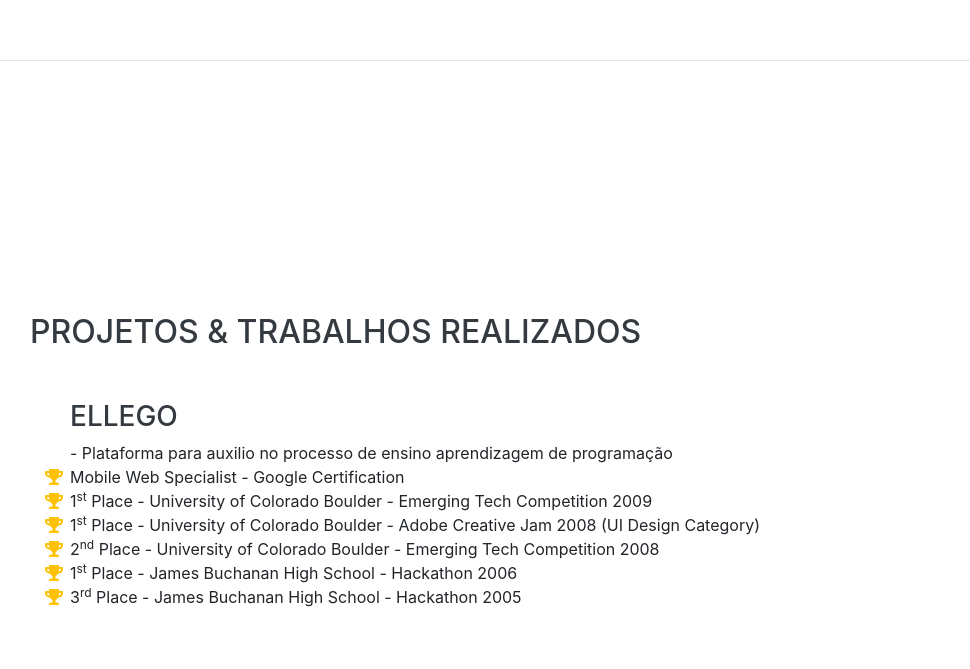
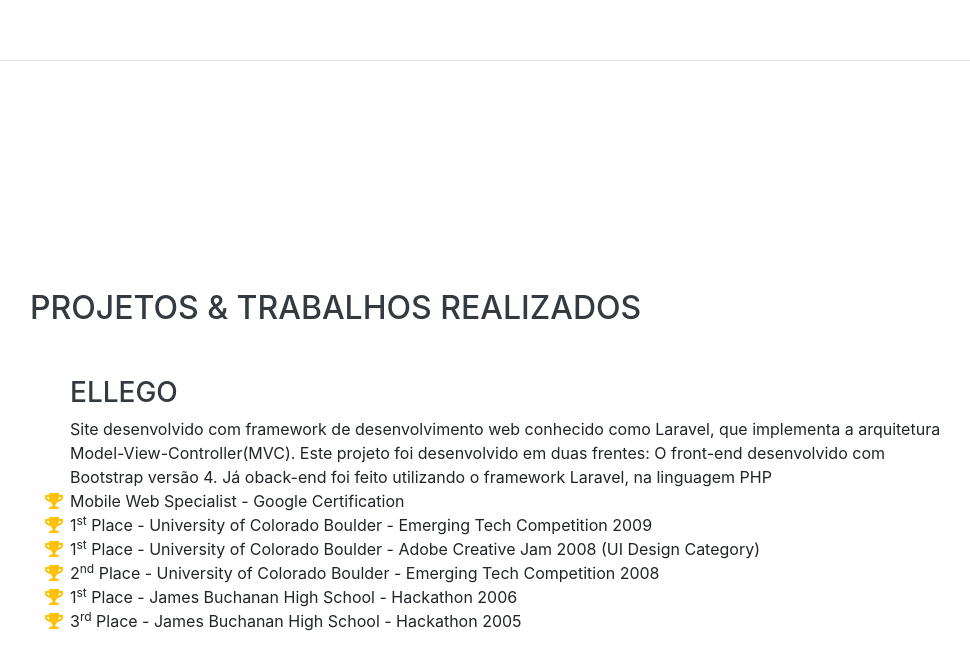
Before and after one commit to MaikonRodrigues/maikonrodrigues-github.io, a website with bundled scripts: page index.html in a window 1280 px wide. Shown: the part 4338-5007 px from the top of the page, without its empty margins (290-1260 px from the left). Built offline with nearby package versions, Linux system fonts and the light colour scheme; some icons are missing; a web font is replaced by a local one.

Commit message:
atualizando

```diff
--- a/index.html
+++ b/index.html
@@ -258,7 +258,9 @@
         <ul class="fa-ul mb-0">
           <li>
             <i class="fa-li fa  text-warning"></i>
-            <h3 class=" ">Ellego</h3> - Plataforma para auxilio no processo de ensino aprendizagem de programação</li>
+            <h3  href="http://www.ellego.com.br">Ellego</h3>  Site desenvolvido com framework de desenvolvimento web conhecido como Laravel,
+             que implementa a arquitetura Model-View-Controller(MVC). Este projeto foi desenvolvido em duas frentes:  O front-end desenvolvido
+             com Bootstrap versão 4. Já oback-end foi feito utilizando o framework Laravel, na linguagem PHP</li>
           <li>
             <i class="fa-li fa fa-trophy text-warning"></i>
             Mobile Web Specialist - Google Certification</li>
```
